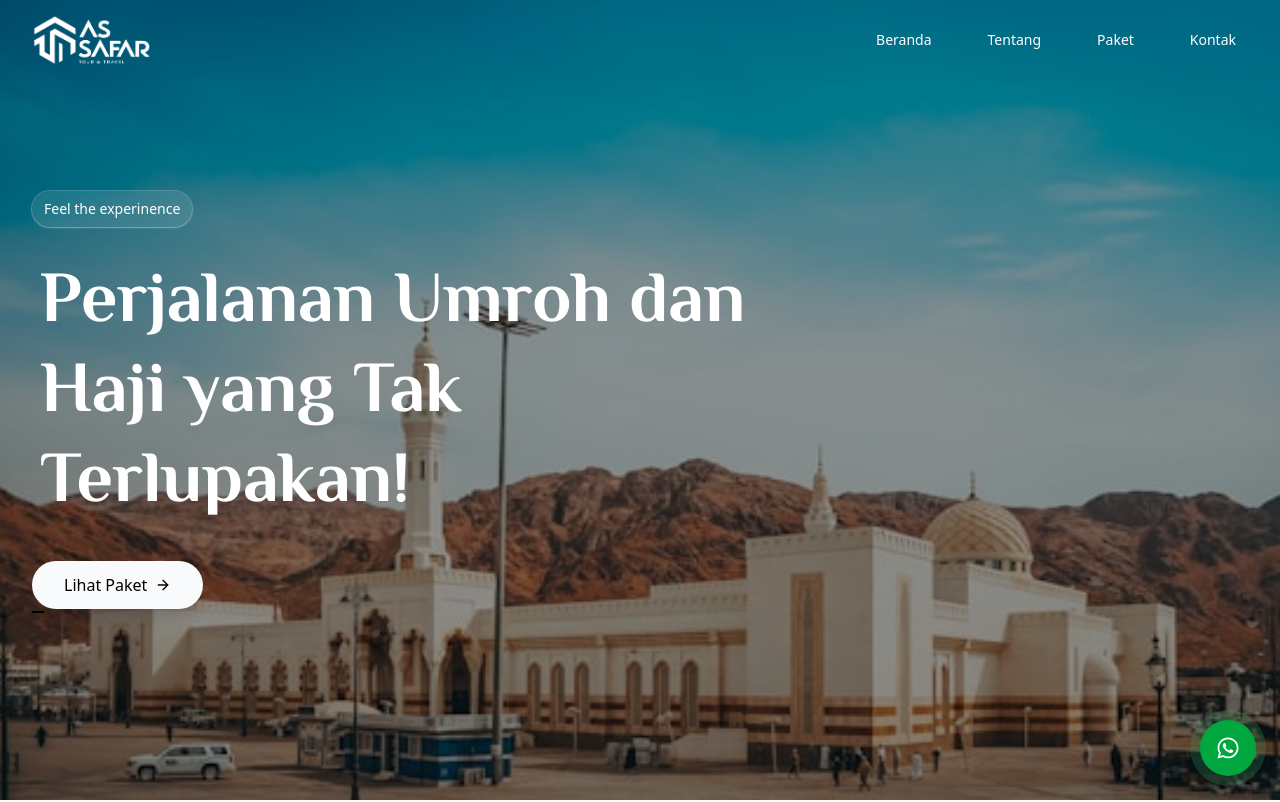
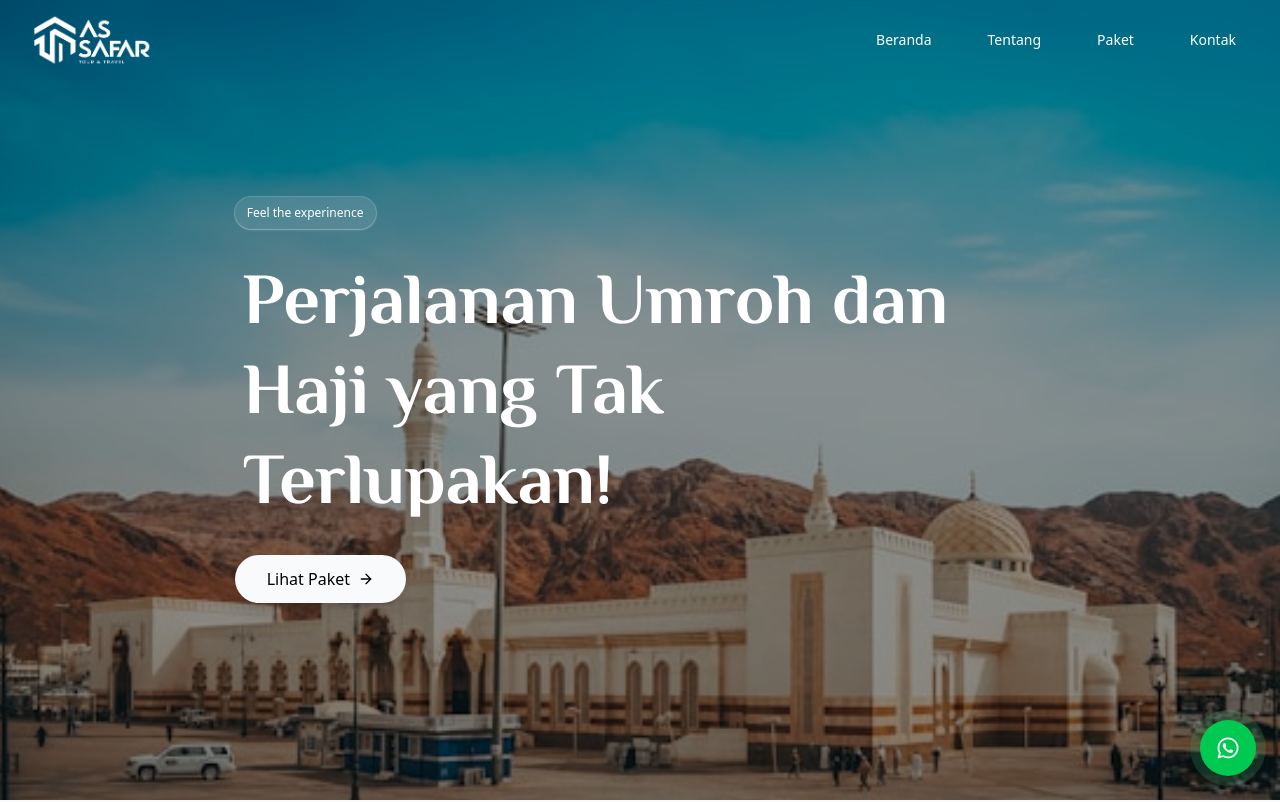
Before and after one commit to m-azzam-azis/web-assafar, a Next.js app: page / in a window 1280 px wide. Shown: the top 802 px of the page. Built offline with nearby package versions, Linux system fonts and the light colour scheme.

Commit message:
refactor: hatsapp button and next config

```diff
--- a/next.config.ts
+++ b/next.config.ts
@@ -3,7 +3,16 @@ import type { NextConfig } from "next";
 const nextConfig: NextConfig = {
   /* config options here */
   images: {
-    domains: ["picsum.photos", "images.unsplash.com"],
+    remotePatterns: [
+      {
+        protocol: "https",
+        hostname: "picsum.photos",
+      },
+      {
+        protocol: "https",
+        hostname: "images.unsplash.com",
+      },
+    ],
   },
 };
 
--- a/src/components/FloatingWhatsApp.tsx
+++ b/src/components/FloatingWhatsApp.tsx
@@ -1,11 +1,12 @@
 "use client";
 
-import React, { useState } from "react";
+import React, { useState, useEffect, useRef } from "react";
 import { motion } from "framer-motion";
 import { FaWhatsapp } from "react-icons/fa6";
 
 const FloatingWhatsApp = () => {
   const [isOpen, setIsOpen] = useState(false);
+  const whatsappRef = useRef<HTMLDivElement>(null);
 
   const toggleChat = () => {
     setIsOpen(!isOpen);
@@ -21,8 +22,33 @@ const FloatingWhatsApp = () => {
     window.open(url, "_blank");
   };
 
+  // Close popup when clicking outside
+  useEffect(() => {
+    const handleClickOutside = (event: MouseEvent | TouchEvent) => {
+      if (
+        whatsappRef.current &&
+        !whatsappRef.current.contains(event.target as Node)
+      ) {
+        setIsOpen(false);
+      }
+    };
+
+    // Add event listeners when popup is open
+    if (isOpen) {
+      document.addEventListener("mousedown", handleClickOutside);
+      document.addEventListener("touchstart", handleClickOutside);
+    }
+
+    // Clean up event listeners
+    return () => {
+      document.removeEventListener("mousedown", handleClickOutside);
+      document.removeEventListener("touchstart", handleClickOutside);
+    };
+  }, [isOpen]);
+
   return (
     <motion.div
+      ref={whatsappRef}
       className="fixed bottom-6 right-6 z-50"
       initial={{ opacity: 0, y: 20 }}
       animate={{ opacity: 1, y: 0 }}
@@ -58,7 +84,7 @@ const FloatingWhatsApp = () => {
 
       <motion.button
         onClick={toggleChat}
-        className="w-14 h-14 bg-green-600 hover:bg-green-700 rounded-full flex items-center justify-center shadow-lg text-white transition-colors"
+        className="w-14 h-14 bg-green-500 hover:bg-green-600 rounded-full flex items-center justify-center shadow-lg text-white transition-colors"
         whileHover={{ scale: 1.1 }}
         whileTap={{ scale: 0.9 }}
         animate={{
--- a/src/components/sections/HeroSection.tsx
+++ b/src/components/sections/HeroSection.tsx
@@ -63,21 +63,21 @@ const HeroSection = () => {
       <div className="absolute inset-0 bg-black/40" />
 
       <div className="relative h-full flex items-center">
-        <div className="max-w-7xl mx-auto px-4 sm:px-6 lg:px-8">
+        <div className="max-w-7xl mx-auto px-4 sm:px-6 lg:px-8 h-3/4 flex justify-center items">
           <motion.div
-            className="lg:max-w-2/3 space-y-8"
+            className="lg:max-w-2/3 space-y-8  flex flex-col h-full justify-center"
             variants={container}
             initial="hidden"
             animate="visible"
           >
             <motion.div
-              className="bg-white/10 backdrop-blur-md shadow-white/20 px-3 py-2 text-white w-fit rounded-full text-sm shadow ring ring-white/20"
+              className="bg-white/10 backdrop-blur-md shadow-white/20 px-3 py-2 text-white w-fit rounded-full text-xs shadow ring ring-white/20"
               variants={item}
             >
               Feel the experinence
             </motion.div>
             <motion.h1
-              className="text-[2.5rem] sm:text-6xl md:text-7xl font-extrabold text-white leading-tight px-2 "
+              className="text-[2.5rem] md:text-7xl font-extrabold text-white mb-6 leading-tight px-2"
               variants={item}
             >
               Perjalanan Umroh dan Haji yang Tak Terlupakan!
@@ -91,7 +91,14 @@ const HeroSection = () => {
             >
               <motion.span>
                 Lihat Paket
-                <span className="absolute left-0 -bottom-1 h-[2px] bg-black w-3 group-hover:w-full" />
+                <motion.span
+                  className="absolute left-0 -bottom-1 h-[2px] bg-black"
+                  variants={{
+                    rest: { width: "0%" },
+                    hover: { width: "100%" },
+                  }}
+                  transition={{ duration: 0.3 }}
+                />
               </motion.span>
               <ArrowRight className="size-4" />
             </motion.a>
```
